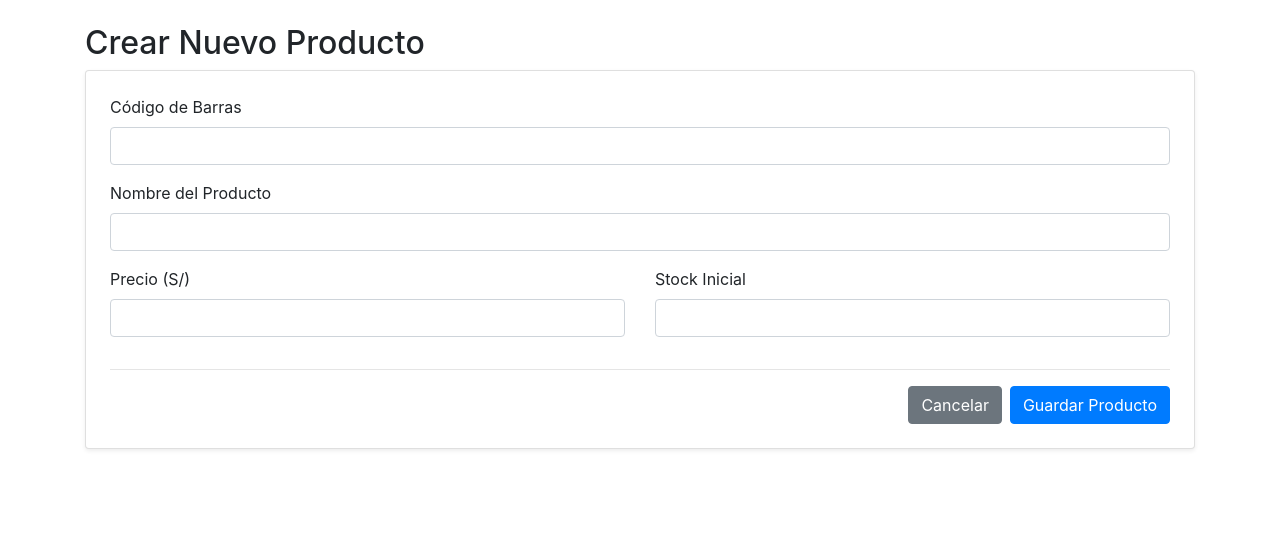
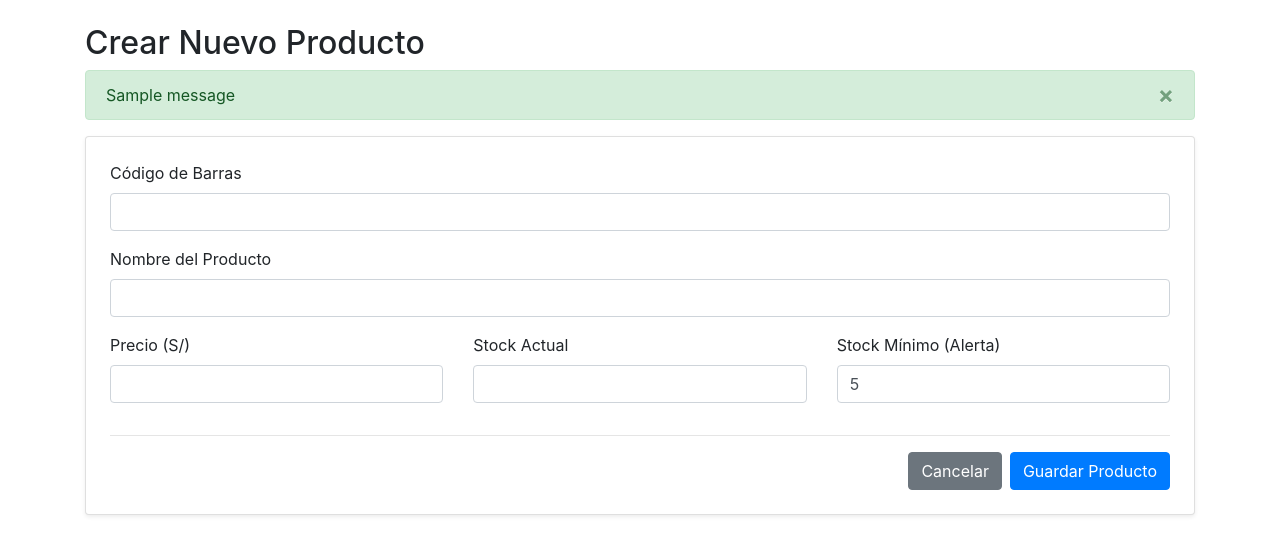
Before and after one commit to 0915chvsb/doncucho, a Django app: page /inventario/nuevo/ in a window 1280 px wide. Shown: the part 56-611 px from the top of the page. Run offline with Django 5.2, Linux system fonts and the light colour scheme; a user stored in the database is signed in; one stand-in notice (Sample message) is shown.

Commit message:
fix: Corregir formularios

```diff
--- a/inventario/templates/inventario/gestion.html
+++ b/inventario/templates/inventario/gestion.html
@@ -8,10 +8,9 @@
     <a href="{% url 'inventario_crear' %}" class="btn btn-primary">Añadir Nuevo Producto</a>
 </div>
 
-{% comment %}
 {% if messages %}
     {% for message in messages %}
-        <div class="alert alert-{{ message.tags }} alert-dismissible fade show" role="alert">
+        <div class="alert alert-{% if message.tags == 'error' %}danger{% else %}success{% endif %} alert-dismissible fade show" role="alert">
             {{ message }}
             <button type="button" class="close" data-dismiss="alert" aria-label="Close">
                 <span aria-hidden="true">&times;</span>
@@ -19,7 +18,6 @@
         </div>
     {% endfor %}
 {% endif %}
-{% endcomment %}
 
 <div class="card shadow-sm">
     <div class="card-body">
--- a/inventario/templates/inventario/inventario_form.html
+++ b/inventario/templates/inventario/inventario_form.html
@@ -4,6 +4,17 @@
 
 {% block content %}
 <h2>{% if producto %}Editar{% else %}Crear Nuevo{% endif %} Producto</h2>
+
+{% if messages %}
+    {% for message in messages %}
+        <div class="alert alert-{% if message.tags == 'error' %}danger{% else %}success{% endif %} alert-dismissible fade show" role="alert">
+            {{ message }}
+            <button type="button" class="close" data-dismiss="alert" aria-label="Close">
+                <span aria-hidden="true">&times;</span>
+            </button>
+        </div>
+    {% endfor %}
+{% endif %}
 
 <form method="POST" class="card shadow-sm p-4">
     {% csrf_token %}
@@ -19,16 +30,22 @@
     </div>
 
     <div class="row">
-        <div class="col-md-6">
+        <div class="col-md-4">
             <div class="form-group">
                 <label for="precio">Precio (S/)</label>
                 <input type="number" step="0.01" class="form-control" id="precio" name="precio" value="{{ producto.precio|default:'' }}" required>
             </div>
         </div>
-        <div class="col-md-6">
+        <div class="col-md-4">
             <div class="form-group">
-                <label for="stock">Stock Inicial</label>
+                <label for="stock">Stock Actual</label>
                 <input type="number" class="form-control" id="stock" name="stock" value="{{ producto.stock|default:'' }}" required>
+            </div>
+        </div>
+        <div class="col-md-4">
+            <div class="form-group">
+                <label for="stock_minimo">Stock Mínimo (Alerta)</label>
+                <input type="number" class="form-control" id="stock_minimo" name="stock_minimo" value="{{ producto.stock_minimo|default:5 }}" required>
             </div>
         </div>
     </div>
--- a/inventario/views.py
+++ b/inventario/views.py
@@ -8,7 +8,7 @@ from django.db import IntegrityError, transaction
 from django.contrib.auth.decorators import login_required
 from functools import wraps
 from django.db.models import F
-# from django.contrib import messages
+from django.contrib import messages
 
 import firebase_admin
 from firebase_admin import credentials, auth
@@ -158,11 +158,12 @@ def inventario_crear(request):
                 stock=stock,
                 stock_minimo=stock_minimo
             )
+            messages.success(request, f'¡El producto "{nombre}" se creó correctamente!')
             return redirect('gestion_inventario')
         except IntegrityError:
-            pass
+            messages.error(request, f'Error: El código "{codigo}" ya existe. Intenta con otro.')
         except Exception as e:
-            pass
+            messages.error(request, f'Error al guardar: {e}')
 
     return render(request, 'inventario/inventario_form.html')
 
@@ -180,11 +181,12 @@ def inventario_editar(request, id):
 
         try:
             producto.save()
+            messages.success(request, f'¡El producto "{producto.nombre}" se actualizó correctamente!')
             return redirect('gestion_inventario')
         except IntegrityError:
-            pass
+            messages.error(request, f'Error: Ese código ya está en uso por otro producto.')
         except Exception as e:
-            pass
+            messages.error(request, f'Error al guardar: {e}')
 
     context = {
         'producto': producto
@@ -196,6 +198,7 @@ def inventario_editar(request, id):
 def inventario_eliminar(request, id):
     producto = get_object_or_404(Producto, id=id)
     producto.delete()
+    messages.success(request, f'El producto "{producto.nombre}" fue eliminado.')
     return redirect('gestion_inventario')
 
 @login_required
```
Also changed, not shown: db.sqlite3.
